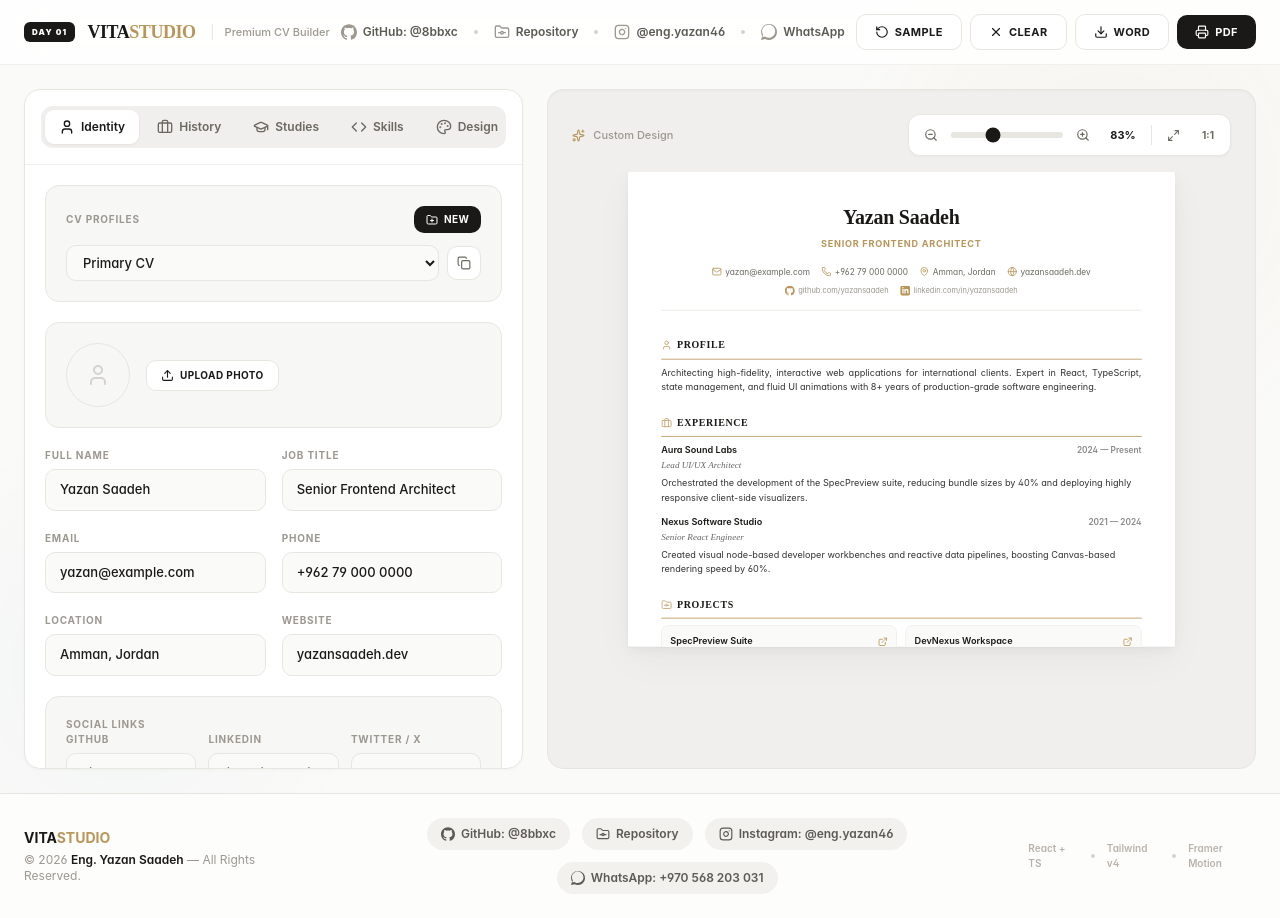
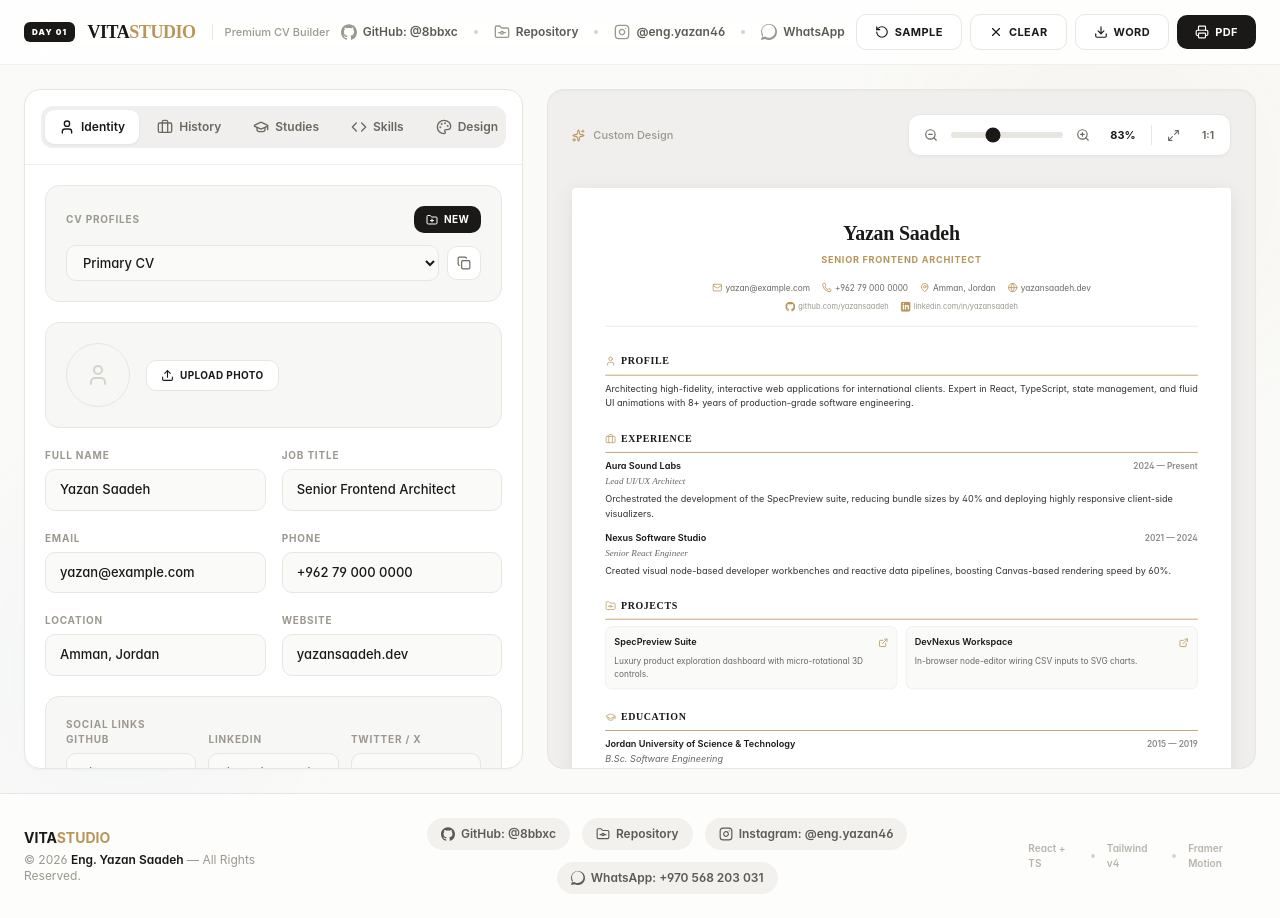
Before and after one commit to 8bbxc/vitastudio-cv-builder, a React (Vite) app: page / in a window 1280 px wide. Built offline with nearby package versions, Linux system fonts and the light colour scheme.

Commit message:
fix: resolve desktop layout scaling and dynamic cropping on zoom

```diff
--- a/src/App.tsx
+++ b/src/App.tsx
@@ -865,7 +865,7 @@ export default function App() {
       </header>
 
       {/* ═══ MOBILE VIEW TOGGLE ═══ */}
-      <div className="xl:hidden flex justify-center py-3 gap-2 no-print border-b border-[#E8E6E1] bg-white/80 backdrop-blur-sm mobile-toggle-bar">
+      <div className="lg:hidden flex justify-center py-3 gap-2 no-print border-b border-[#E8E6E1] bg-white/80 backdrop-blur-sm mobile-toggle-bar">
         <button
           className={`chip ${mobileView === 'form' ? 'active' : ''}`}
           onClick={() => setMobileView('form')}
@@ -881,12 +881,12 @@ export default function App() {
       </div>
 
       {/* ═══ MAIN COCKPIT ═══ */}
-      <main className="flex-1 max-w-[1600px] mx-auto w-full px-4 sm:px-6 py-6 grid grid-cols-1 xl:grid-cols-12 gap-6 relative z-10">
+      <main className="flex-1 max-w-[1600px] mx-auto w-full px-4 sm:px-6 py-6 grid grid-cols-1 lg:grid-cols-12 gap-6 relative z-10">
 
         {/* ═══════════════════════════════════
             LEFT PANEL — FORM EDITOR
         ═══════════════════════════════════ */}
-        <section className={`xl:col-span-5 flex flex-col bg-white rounded-2xl border border-[#E8E6E1] overflow-hidden no-print ${mobileView !== 'form' ? 'hidden xl:flex' : ''}`}
+        <section className={`lg:col-span-5 flex flex-col bg-white rounded-2xl border border-[#E8E6E1] overflow-hidden no-print ${mobileView !== 'form' ? 'hidden lg:flex' : ''}`}
           style={{ height: 'calc(100vh - 120px)', boxShadow: '0 1px 3px rgba(0,0,0,0.03)' }}
         >
           {/* Tab Navigation */}
@@ -1409,7 +1409,7 @@ export default function App() {
         {/* ═══════════════════════════════════
             RIGHT PANEL — A4 LIVE PREVIEW
         ═══════════════════════════════════ */}
-        <section className={`xl:col-span-7 flex flex-col items-center overflow-y-auto rounded-2xl border border-[#E8E6E1] p-4 sm:p-6 relative ${mobileView !== 'preview' ? 'hidden xl:flex' : ''}`}
+        <section className={`lg:col-span-7 flex flex-col items-center overflow-auto rounded-2xl border border-[#E8E6E1] p-4 sm:p-6 relative ${mobileView !== 'preview' ? 'hidden lg:flex' : ''}`}
           style={{ background: '#F0EFED', height: 'calc(100vh - 120px)', boxShadow: 'inset 0 1px 3px rgba(0,0,0,0.03)' }}
         >
 
@@ -1461,8 +1461,17 @@ export default function App() {
           </div>
 
           {/* A4 Scaler Container */}
-          <div id="preview-scaler" className="w-full flex justify-center overflow-hidden"
-            style={{ height: effectiveZoom < 1 ? `${paperHeight * effectiveZoom}px` : 'auto' }}
+          <div id="preview-scaler" className="w-full flex justify-center py-4">
+            {/* The scaled wrapper */}
+            <div
+              style={{
+                width: `${794 * effectiveZoom}px`,
+                height: `${paperHeight * effectiveZoom}px`,
+                position: 'relative',
+                overflow: 'hidden',
+                boxShadow: '0 4px 20px rgba(0,0,0,0.08)',
+                borderRadius: '4px',
+              }}
             >
               {/* THE A4 PAPER */}
               <div
@@ -1470,16 +1479,20 @@ export default function App() {
                 ref={paperRef}
                 className="print-page a4-paper"
                 style={{
-                width: '210mm',
+                  width: '794px',
+                  minHeight: '1123px',
                   fontFamily: fonts.body,
                   color: '#1A1917',
                   fontSize: sizes.body,
                   lineHeight: 1.6,
                   padding: '36px 40px',
                   transform: `scale(${effectiveZoom})`,
-                transformOrigin: 'top center',
+                  transformOrigin: 'top left',
                   display: 'flex',
                   flexDirection: 'column',
+                  position: 'absolute',
+                  top: 0,
+                  left: 0,
                 }}
               >
               {/* Top Bar Decoration */}
@@ -1583,6 +1596,7 @@ export default function App() {
               <div style={{ marginTop: 20, paddingTop: 10, borderTop: '1px solid #F0EFED', fontSize: '8px', color: '#B8B3AA', display: 'flex', justifyContent: 'space-between', fontFamily: "'Inter', sans-serif" }}>
                 <span>&copy; {new Date().getFullYear()} {cvData.fullName || 'VitaStudio'}. All Rights Reserved.</span>
                 <span>Built with VitaStudio</span>
+              </div>
             </div>
           </div>
         </div>
--- a/src/index.css
+++ b/src/index.css
@@ -474,6 +474,7 @@ body {
     page-break-after: avoid !important;
     page-break-before: avoid !important;
     page-break-inside: avoid !important;
+    transform: none !important;
   }
 
   .print-page * {
```
Lines whose indentation alone changed are shown as unchanged.
